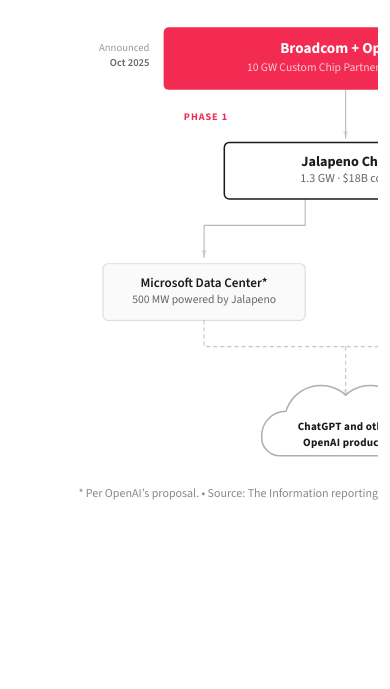
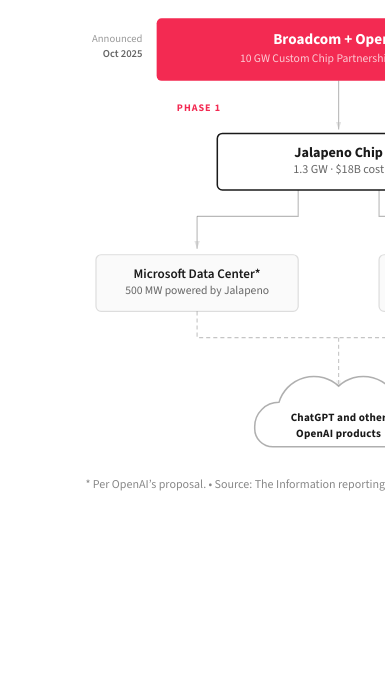
Before and after one commit to shane-theinfo/oai-chips, a plain HTML site: page index.html in a window 390 px wide. Shown: the part 155-844 px from the top of the page. Drawn offline with nearby package versions, Linux system fonts and the light colour scheme.

Commit message:
Update index.html

```diff
--- a/index.html
+++ b/index.html
@@ -13,7 +13,7 @@
             color: #1a1a1a;
         }
         .container {
-            padding: 24px 16px 20px;
+            padding: 5px;
             max-width: 700px;
             margin: 0 auto;
         }
@@ -62,7 +62,7 @@
             text-align: right;
         }
         @media (max-width: 500px) {
-            .container { padding: 14px 12px 16px; }
+            .container { padding: 5px; }
             h1 { font-size: 1.3rem; }
             .subheadline { font-size: 0.85rem; margin-bottom: 14px; }
         }
```
